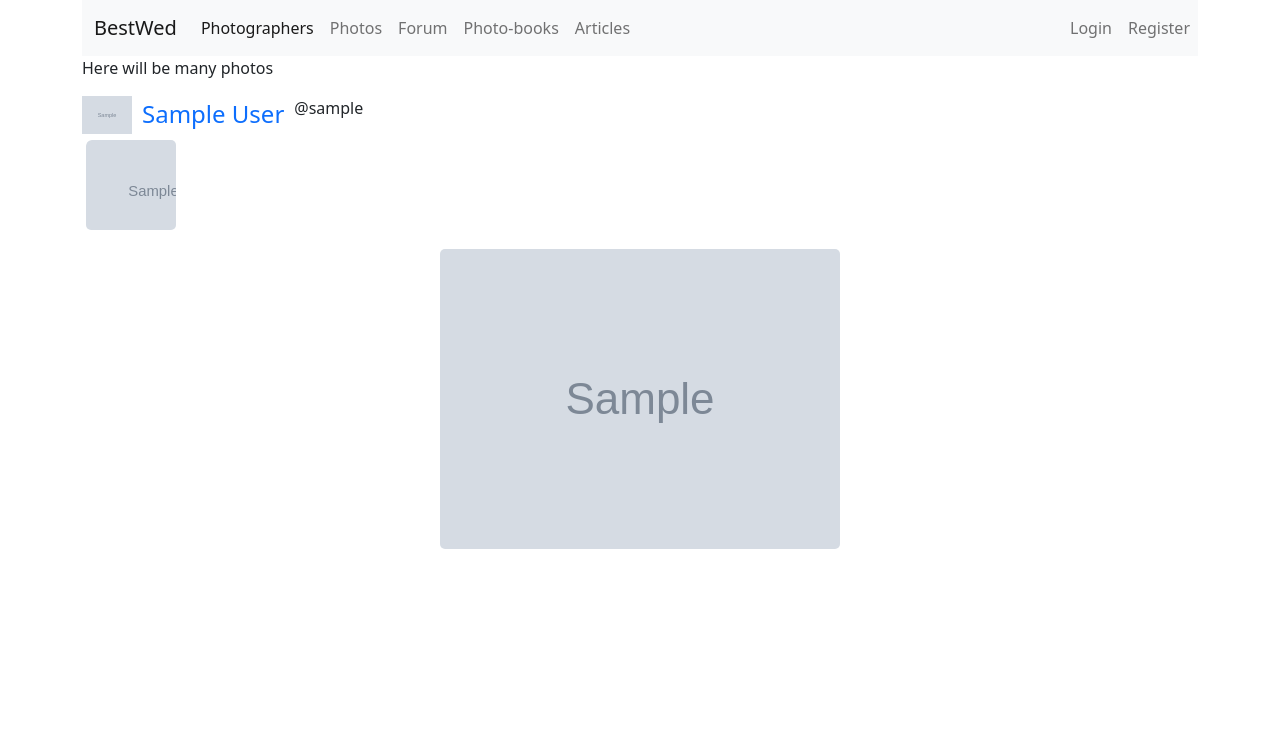
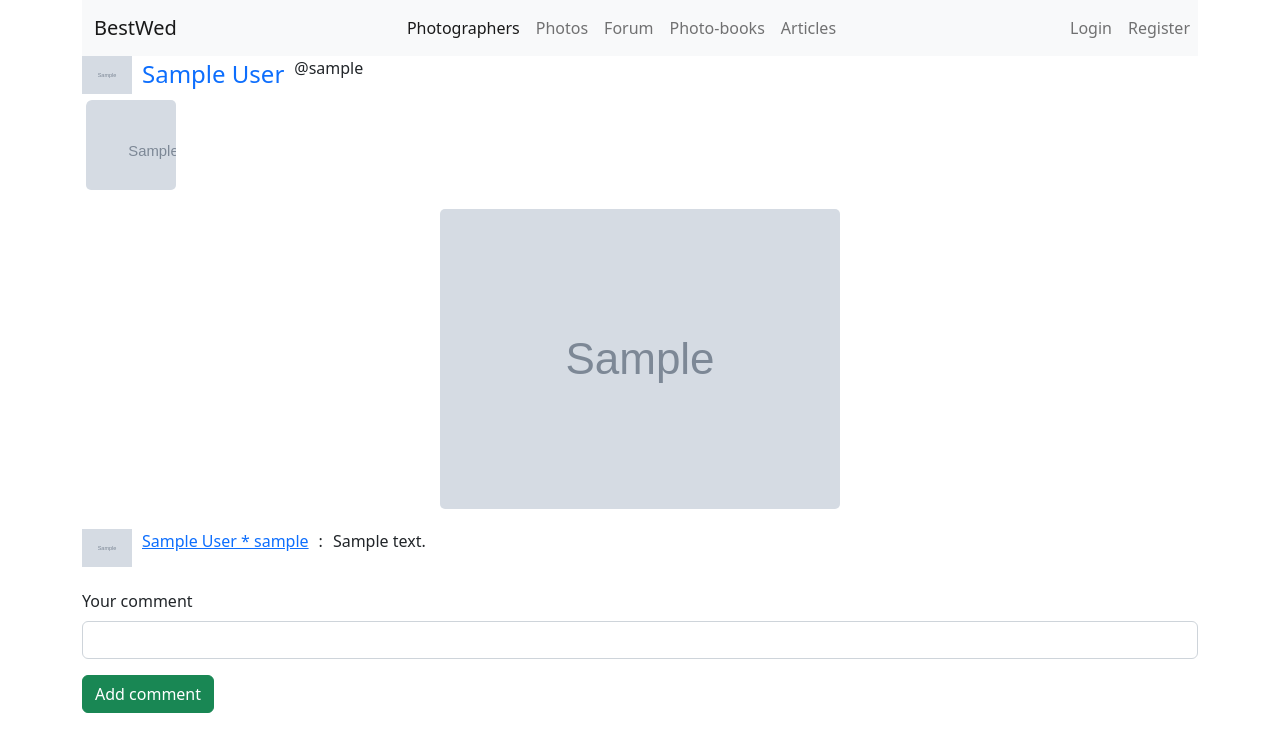
Before and after one commit to saliwanmm/django_wedding_project, a Django app: page /portfolio/1/1 in a window 1280 px wide. Shown: the top 752 px of the page. Run offline with Django 4.2, Linux system fonts and the light colour scheme; tables that the repository leaves empty hold one stand-in row (values such as "Sample post"); grey boxes marked "Sample" are stand-in pictures.

Commit message:
six commit add comment on portfolio

```diff
--- a/main/urls.py
+++ b/main/urls.py
@@ -1,6 +1,7 @@
 from django.urls import path
 from .views import home
 from . import views
+from portfolio.views import portfolio_comment_crate
 
 
 urlpatterns = [
@@ -16,4 +17,5 @@ urlpatterns = [
     path('personal_data_update/<int:id>', views.personal_data_update, name='personal_data_update'),
     path('profile/<int:id>/<int:pk>', views.foto_profile, name='foto_profile'),
     path('delete/<int:id>', views.delete_foto, name='delete_foto'),
+    path('comment_create/<int:id>', portfolio_comment_crate, name='portfolio_comment_crate'),
 ]
--- a/portfolio/models.py
+++ b/portfolio/models.py
@@ -10,3 +10,13 @@ class Movie(models.Model):
 class Portfolio(models.Model):
     image_url = models.ImageField(upload_to='portfolio/files/covers')
     user = models.ForeignKey(User, null=False, on_delete=models.CASCADE)
+
+
+
+class PortfolioComment(models.Model):
+    full_text = models.TextField('FullText', blank=True)
+    user = models.ForeignKey(User, null=False, on_delete=models.CASCADE)
+    cut = models.ForeignKey(Portfolio, on_delete=models.CASCADE)
+
+    def __str__(self):
+        return self.full_text
--- a/portfolio/urls.py
+++ b/portfolio/urls.py
@@ -6,4 +6,5 @@ from . import views
 urlpatterns = [
     path('', views.portfolio, name='portfolio'),
     path('<int:id>/<int:pk>', views.foto_portfolio, name='foto_portfolio'),
+    path('comment_create/<int:id>', views.portfolio_comment_crate, name='portfolio_comment_crate'),
 ]
--- a/portfolio/views.py
+++ b/portfolio/views.py
@@ -1,7 +1,7 @@
 from django.http import Http404
 from django.contrib.auth.models import User
-from django.shortcuts import render
-from .models import Portfolio
+from django.shortcuts import render, redirect
+from .models import Portfolio, PortfolioComment
 from main.models import PhotoAvatar
 
 
@@ -15,15 +15,32 @@ def portfolio(request):
 def foto_portfolio(request, id, pk):
     photographer = User.objects.get(id=id)
     foto = Portfolio.objects.get(pk=pk)
+    comments = PortfolioComment.objects.filter(cut_id=pk)
     try:
         avatar = PhotoAvatar.objects.get(user_id=id)
         portfolio = Portfolio.objects.all().order_by("-id")
+        avatars_comment = PhotoAvatar.objects.all()
     except:
         avatar = ''
         portfolio = ''
+        avatars_comment = ''
     return render(request, "portfolio/foto_portfolio.html", {
         "photographer": photographer,
         "foto": foto,
         "avatar": avatar,
         "portfolio": portfolio,
+        "comments": comments,
+        "avatars_comment": avatars_comment,
     })
+
+
+def portfolio_comment_crate(request, id):
+    if request.method == 'GET':
+        return render(request, 'portfolio/foto_portfolio.html')
+    else:
+        comment = PortfolioComment()
+        comment.full_text = request.POST.get('full_text')
+        comment.cut_id = id
+        comment.user = request.user
+        comment.save()
+        return redirect('portfolio')
--- a/static/css/base.css
+++ b/static/css/base.css
@@ -1,5 +1,29 @@
 * {
     text-decoration: gold;
+}
+
+.blocktext {
+    margin-left: auto;
+    margin-right: auto;
+}
+
+.create_forum {
+    text-align: center;
+}
+
+.forum_detail1 {
+    float: left;
+    margin-right: 10px;
+}
+
+.forum_detail2 {
+    float: left;
+    margin-right: 10px;
+}
+
+.comment {
+    padding-top: 10px;
+    padding-bottom: 10px;
 }
 
 body {
@@ -363,3 +387,23 @@ IMG.displayed {
     margin-left: auto;
     margin-right: auto;
 }
+
+.button {
+  background-color: #4CAF50; /* Green */
+  border: none;
+  color: white;
+  padding: 15px 32px;
+  text-align: center;
+  text-decoration: none;
+  display: inline-block;
+  font-size: 16px;
+  margin: 4px 2px;
+  cursor: pointer;
+  -webkit-transition-duration: 0.4s; /* Safari */
+  transition-duration: 0.4s;
+    border-radius: 5px;
+}
+
+.button1 {
+  box-shadow: 0 8px 16px 0 rgba(0,0,0,0.2), 0 6px 20px 0 rgba(0,0,0,0.19);
+}
--- a/templates/common/base.html
+++ b/templates/common/base.html
@@ -22,6 +22,7 @@
                         aria-controls="navbarNavDropdown" aria-expanded="false" aria-label="Toggle navigation">
                     <span class="navbar-toggler-icon"></span>
                 </button>
+                <div class="blocktext">
                     <div class="collapse navbar-collapse" id="navbarNavDropdown">
                         <ul class="navbar-nav">
                             <li class="nav-item">
@@ -41,6 +42,7 @@
                                 <a class="nav-link" href="{% url 'articles' %}">Articles</a>
                             </li>
                         </ul>
+                    </div>
                 </div>
             </div>
             <ul class="navbar-nav ml-auto">
--- a/templates/forum/forum.html
+++ b/templates/forum/forum.html
@@ -7,8 +7,8 @@
 {% block content %}
     {% if request.user.is_authenticated %}
         <br>
-        <div>
-            <a href="{% url 'forum_create' %}" class="btn btn-warning">Create a subject</a>
+        <div class="create_forum">
+            <a href="{% url 'forum_create' %}" class="button button1">Create a subject</a>
         </div>
         <br>
         {% if data %}
--- a/templates/portfolio/foto_portfolio.html
+++ b/templates/portfolio/foto_portfolio.html
@@ -6,7 +6,6 @@
 
 {% block content %}
     <div>
-        <p>Here will be many photos</p>
         <div class="foto_profile1">
             <img style="max-width: 50px" src="{{ avatar.image.url }}" alt="">
         </div>
@@ -37,5 +36,41 @@
                 <a href="{% url "delete_foto" id=foto.id %}" class="btn btn-danger">Delete this foto</a>
             </div>
         {% endif %}
+
+        <div class="comment">
+            {% for comment in comments %}
+                <div class="comment">
+                    {% for avatar_comment in avatars_comment %}
+                        {% if avatar_comment.user_id == comment.user_id %}
+                            <div class="foto_profile1">
+                                <a href="{% url "profile" id=comment.user.id %}"><img style="max-width: 50px" src="{{ avatar_comment.image.url }}" alt=""></a>
+                            </div>
+                        {% endif %}
+                    {% endfor %}
+                    <div class="forum_detail1">
+                        <a href="{% url "profile" id=comment.user.id %}">{{ comment.user.first_name }} {{ comment.user.last_name }} * {{ comment.user.username }}</a>
+                    </div>
+                    <div class="forum_detail2">
+                        <p>:</p>
+                    </div>
+                    <div class="forum_detail3">
+                        <p>{{ comment.full_text }}</p>
+                    </div>
+                </div>
+            {% endfor %}
+        </div>
+
+        <form method="POST" action="{% url 'portfolio_comment_crate' id=foto.id %}">
+            {% csrf_token %}
+            <div class="mb-3">
+                <label for="full_text" class="form-label">Your comment</label>
+                <input type="text" class="form-control" name="full_text" id="full_text" aria-describedby="title">
+            </div>
+
+            <button class="btn btn-success" type="submit">Add comment</button>
+            <br>
+            <span>{{ error }}</span>
+        </form>
+
     </div>
 {% endblock %}
```
Also changed, not shown: forum/views.py (+8 -2 lines), main/views.py (+6 -1 lines), templates/forum/detail_view.html (+22 -5 lines), templates/main/foto_profile.html (+38 -0 lines), portfolio/migrations/0004_portfoliocomment.py (added). Lines whose indentation alone changed are shown as unchanged.
